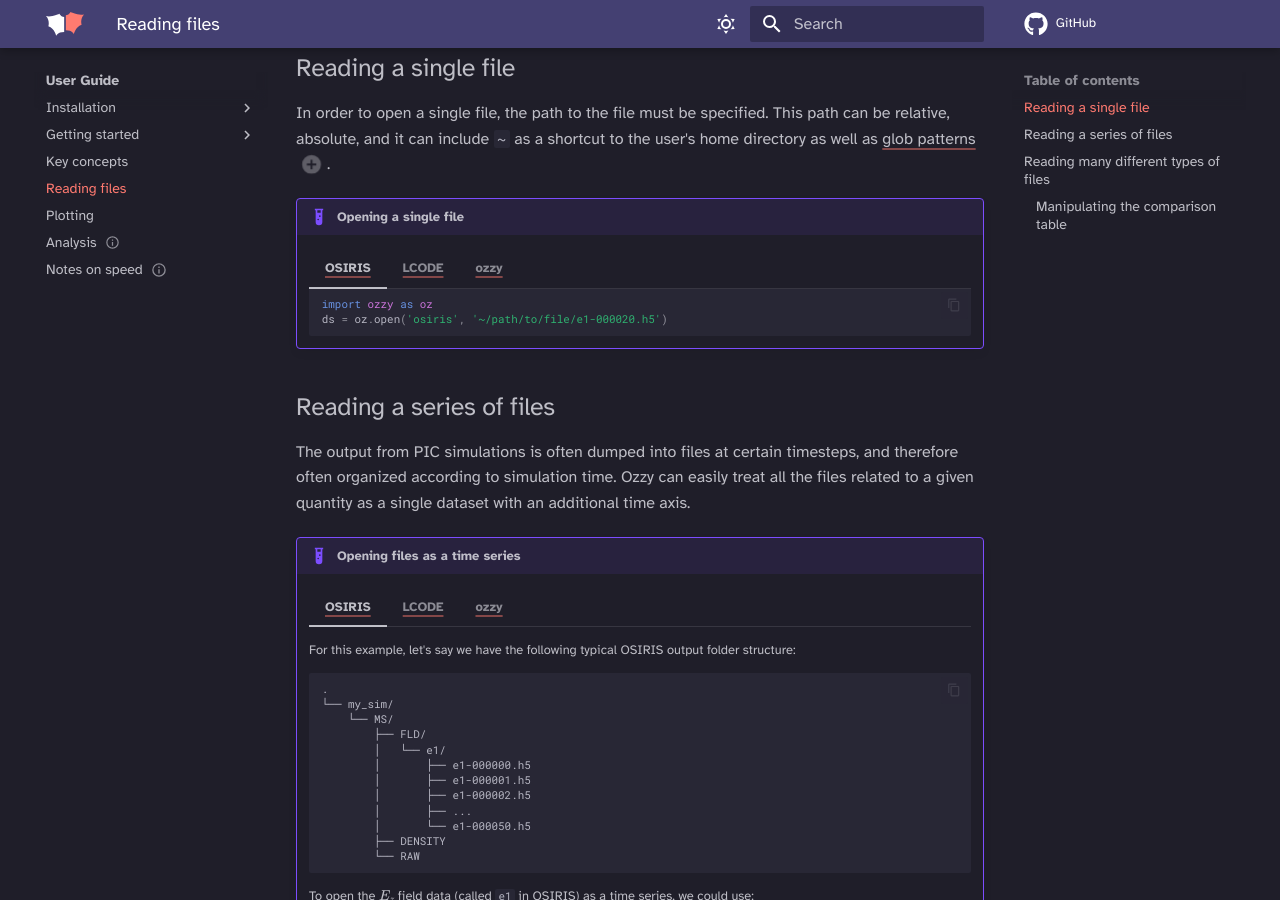
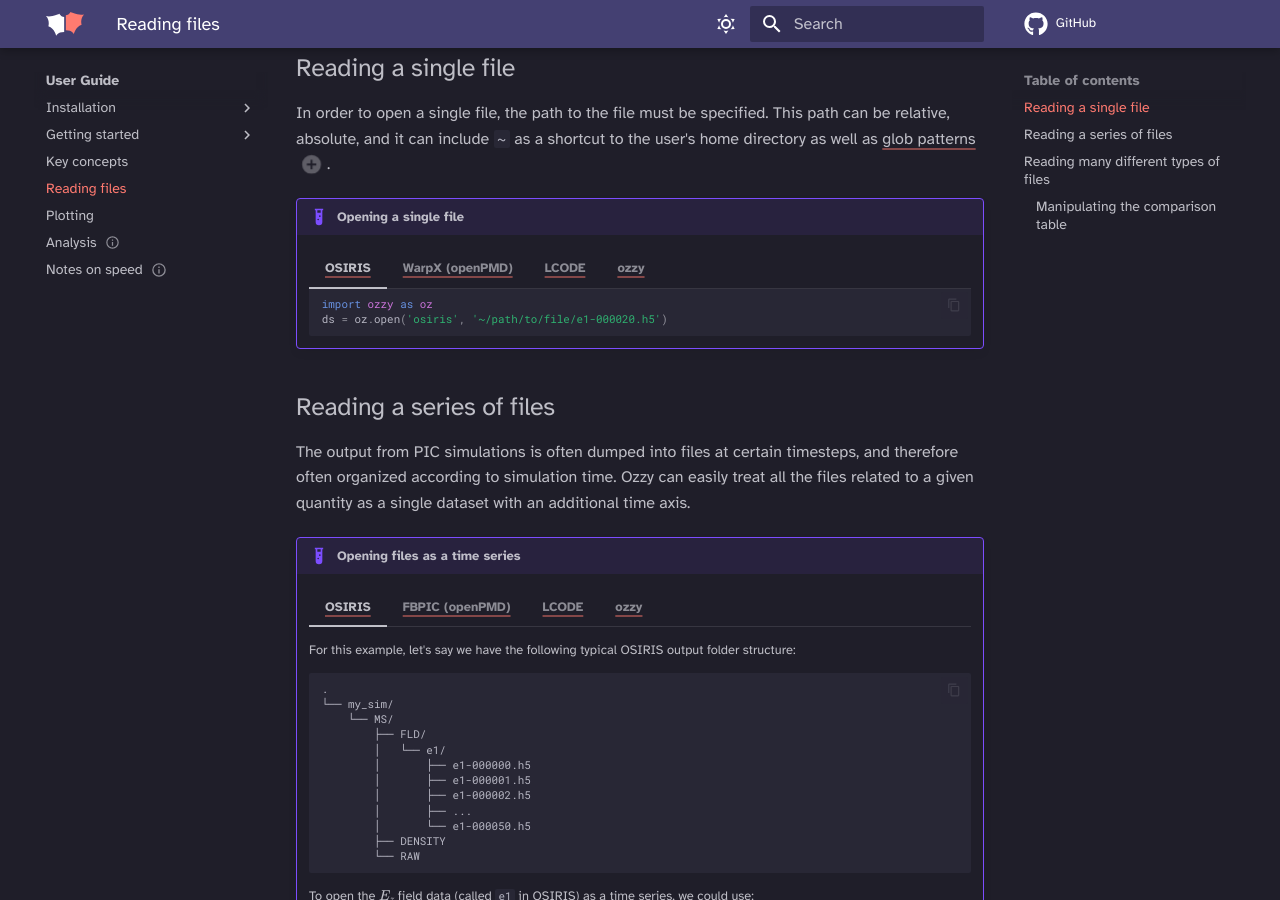
Before and after one commit to mtrocadomoreira/ozzy, an MkDocs documentation site: the page built from docs/docs/user-guide/reading-files.md, in a window 1280 px wide and 900 px high, scrolled down 788 px. Built offline with MkDocs 1.6.1 and Material for MkDocs 9.7.7, drawn with Linux system fonts in a browser that asks for light colours; comment, search, counter and statistics services are not loaded; some of the changed lines change nothing that is shown.

Commit message:
docs: add openPMD examples to "Reading files" section of User Guide

````diff
--- a/docs/docs/user-guide/reading-files.md
+++ b/docs/docs/user-guide/reading-files.md
@@ -42,6 +42,15 @@
         ```python
         import ozzy as oz
         ds = oz.open('osiris', '~/path/to/file/e1-000020.h5')
+        ```
+
+    === "WarpX (openPMD)"
+
+        OpenPMD files usually contain all output quantities in the same file, so we need to specify which quantities ("records" in the openPMD nomenclature) we want to read.
+
+        ```python
+        import ozzy as oz
+        ds_fields = oz.open('openpmd', '/path/to/sim/diags/my_diag/openpmd_160000.h5', records = 'fields')
         ```
 
     === "LCODE"
@@ -102,6 +111,34 @@
 
         1.  We use the optional `nfiles` argument to open only the first 10 files.
 
+    === "FBPIC (openPMD)"
+
+        Let's say we have the following diagnostics file structure after running an FBPIC simulation:
+
+        ```
+        .
+        └── my_fbpic_sim/
+            └── diags/
+                └── hdf5/
+                    ├── data00000000.h5
+                    ├── data00000050.h5
+                    ├── data00000100.h5
+                    ├── data00000150.h5
+                    ├── ...
+                    └── data00000500.h5
+        ```
+
+        We can read the electric field data for the entire simulation with:
+
+
+        ``` python
+        import ozzy as oz
+        ds = oz.open_series(
+            'openpmd',
+            'my_fbpic_sim/**/data*.h5',
+            records = "E",
+        )
+        ```
 
     === "LCODE"
 
@@ -138,7 +175,7 @@
         )
         ```
 
-        1.  Appending information about the simulation window so that the Dataset contains axis information ([Coordinates][xarray.Coordinates]).
+        2.  Appending information about the simulation window so that the Dataset contains axis information ([Coordinates][xarray.Coordinates]).
 
         We could also read the lineouts of $E_z$ with:
 
````
